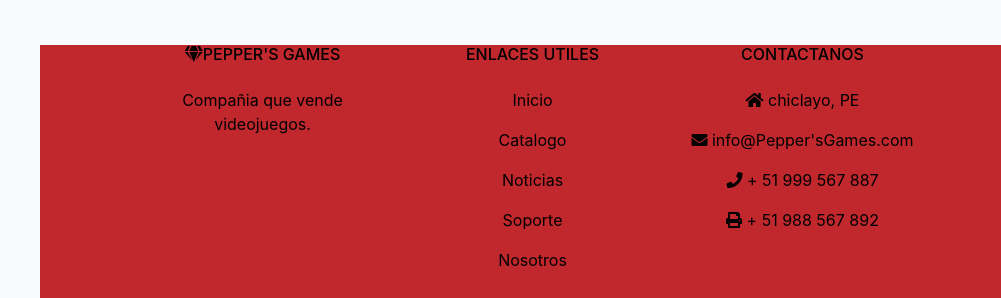
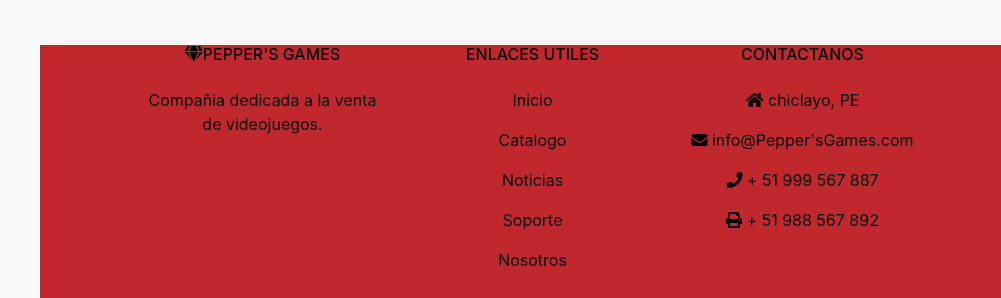
Before and after one commit to Dbcooper12/ProyectoDise-oWebGrupal, a plain HTML site: page Proyecto/src/registrarUsuario.html in a window 1280 px wide. Shown: the part 1152-1450 px from the top of the page, 0-1001 px from the left. Drawn offline with nearby package versions, Linux system fonts and the light colour scheme; grey boxes are pictures that could not be loaded; a web font is replaced by a local one.

Commit message:
Update registrarUsuario.html

```diff
--- a/Proyecto/src/registrarUsuario.html
+++ b/Proyecto/src/registrarUsuario.html
@@ -158,7 +158,7 @@ padding-left: 10px;">
             <i class="fas fa-gem me-3"></i>Pepper's Games
           </h6>
           <p>
-            Compañia que vende videojuegos.
+            Compañia dedicada a la venta de videojuegos.
           </p>
         </div>
         <!-- Grid column -->
```
